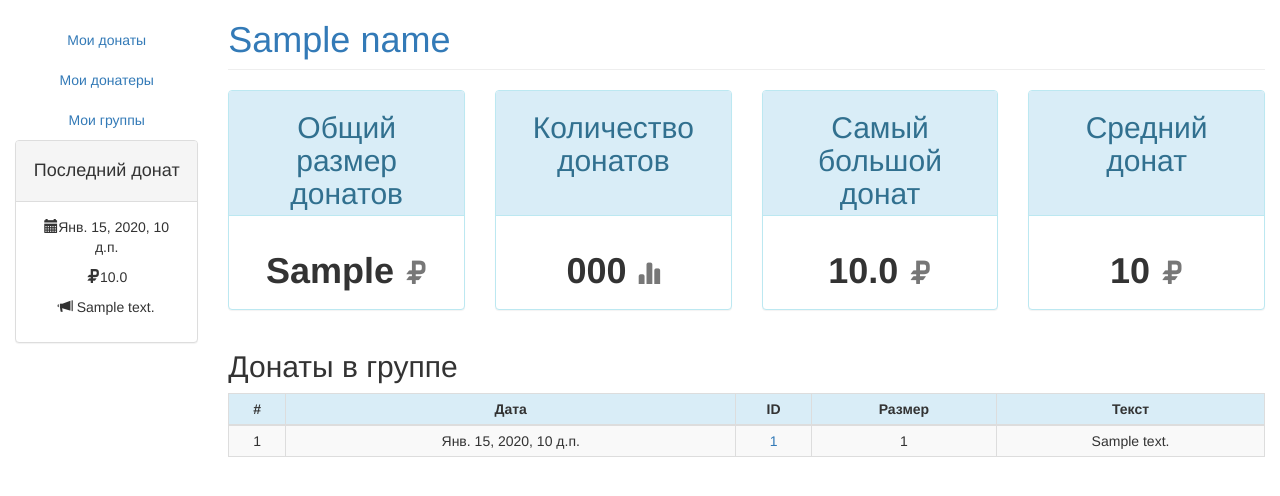
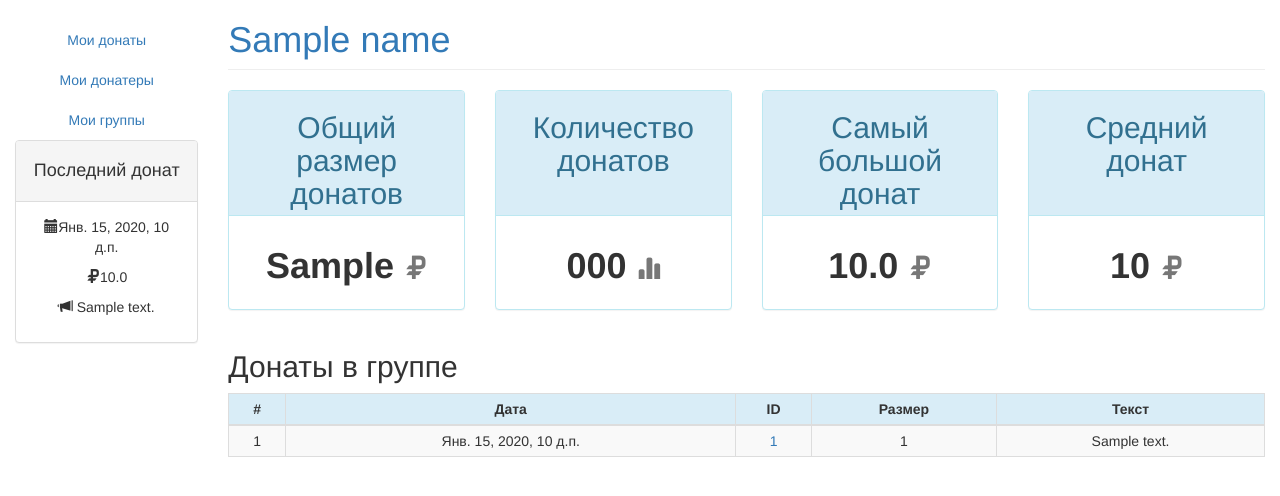
Before and after one commit to miner34006/vkdonate, a Django app: template displaySite/templates/currentGroup.html in a window 1280 px wide. Shown: the part 52-548 px from the top of the page. Run offline with Django 3.2, Linux system fonts and the light colour scheme; tables that the repository leaves empty hold one stand-in row (values such as "Sample post"); the template is opened without the code that fills it: values that come from a table or form of the project are taken from there, most other values are stand-ins (such as "Sample title", 1, 10 or a date in 2020); some libraries are stand-ins or nearby versions.

Commit message:
Поправлены отступы

```diff
--- a/displaySite/static/css/style.css
+++ b/displaySite/static/css/style.css
@@ -74,6 +74,10 @@
     margin-bottom: 20px;
 }
 
+.pbody{
+    margin-top: 15px;
+}
+
 .articlein{
     width: 100%;
     height: 100%;
--- a/displaySite/templates/currentGroup.html
+++ b/displaySite/templates/currentGroup.html
@@ -11,10 +11,10 @@
                 </div>
                 <div class="panel-body">
                     {% if group_summOfAllDonations == 0 %}
-                        <h1><strong>0</strong>
+                        <h1  class="pbody"><strong>0</strong>
                         <small><span class="glyphicon glyphicon-ruble"></span></small></h1>
                     {% else %}
-                        <h1><strong>{{group_summOfAllDonations}}</strong>
+                        <h1  class="pbody"><strong>{{group_summOfAllDonations}}</strong>
                         <small><span class="glyphicon glyphicon-ruble"></span></small></h1>
                     {% endif %}
                 </div>
@@ -27,7 +27,7 @@
                     <h2 class="panelup">Количество донатов</h2>
                 </div>
                 <div class="panel-body">
-                    <h1><strong>{{numberOfDonations}}</strong>
+                    <h1  class="pbody"><strong>{{numberOfDonations}}</strong>
                         <small><span class="glyphicon glyphicon-stats"></span></small></h1>
                 </div>
             </div>
@@ -40,10 +40,10 @@
                 </div>
                 <div class="panel-body">
                     {% if theBiggestSize %}
-                        <h1><strong>{{theBiggestSize.0.donation_size}}</strong>
+                        <h1  class="pbody"><strong>{{theBiggestSize.0.donation_size}}</strong>
                         <small><span class="glyphicon glyphicon-ruble"></span></small></h1>
                     {% else %}
-                        <h1><strong>0</strong>
+                        <h1  class="pbody"><strong>0</strong>
                         <small><span class="glyphicon glyphicon-ruble"></span></small></h1>
                     {% endif %}
                 </div>
@@ -55,8 +55,8 @@
                 <div class="panel-heading headinghead">
                     <h2 class="panelup">Средний донат</h2>
                 </div>
-                <div class="panel-body">
-                    <h1><strong>{{averageDonate}}</strong>
+                <div class="panel-body ">
+                    <h1 class="pbody"><strong>{{averageDonate}}</strong>
                         <small><span class="glyphicon glyphicon-ruble"></span></small></h1>
                 </div>
             </div>
```
Also changed, not shown: displaySite/templates/currentDonater.html (+4 -4 lines).
